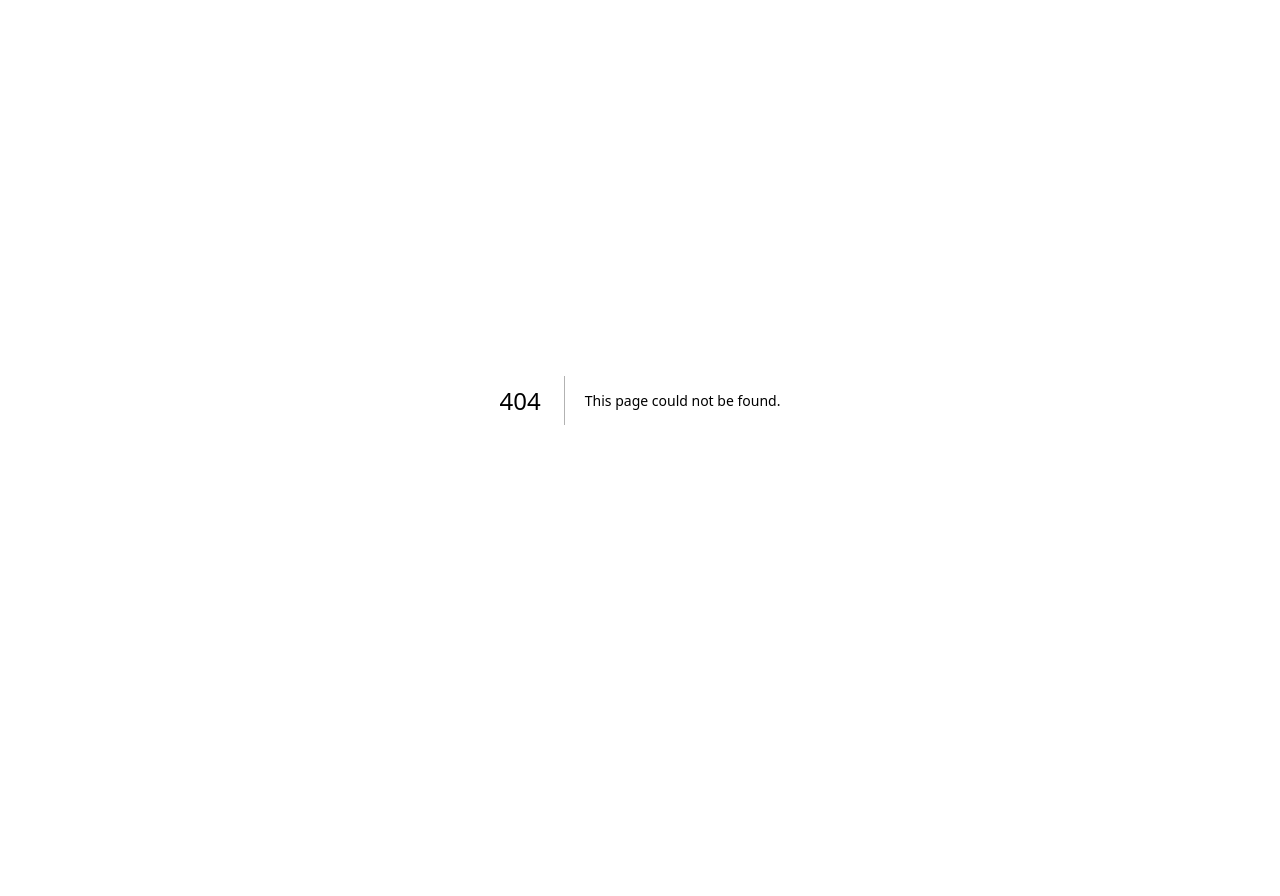
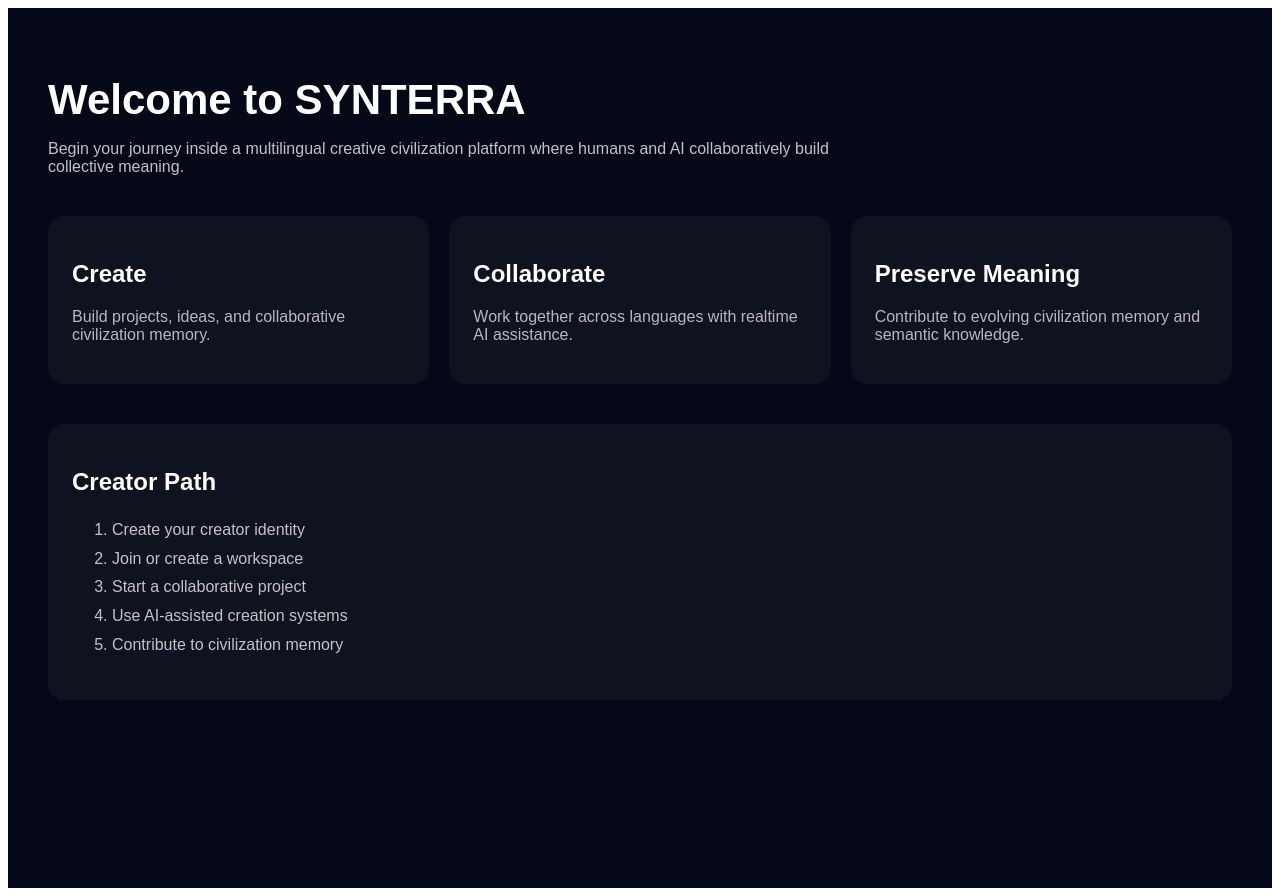
Before and after one commit to Dzintars12/SYNTERRA, a Next.js app: page /onboarding in a window 1280 px wide. Before the commit this address had no page. Before the commit the page ends 800 px from the top, so only its background shows below. Built offline with nearby package versions, Linux system fonts and the light colour scheme.

Commit message:
Add creator onboarding experience page

```diff
--- /dev/null
+++ b/app/onboarding/page.tsx
@@ -0,0 +1,89 @@
+export default function OnboardingPage() {
+  return (
+    <main
+      style={{
+        minHeight: "100vh",
+        background: "#050816",
+        color: "white",
+        padding: "40px",
+        fontFamily: "Arial, sans-serif",
+      }}
+    >
+      <h1 style={{ fontSize: "42px", marginBottom: "12px" }}>
+        Welcome to SYNTERRA
+      </h1>
+
+      <p style={{ opacity: 0.75, maxWidth: "820px" }}>
+        Begin your journey inside a multilingual creative civilization platform
+        where humans and AI collaboratively build collective meaning.
+      </p>
+
+      <section
+        style={{
+          marginTop: "40px",
+          display: "grid",
+          gap: "20px",
+          gridTemplateColumns: "repeat(auto-fit, minmax(260px, 1fr))",
+        }}
+      >
+        <div
+          style={{
+            padding: "24px",
+            borderRadius: "16px",
+            background: "rgba(255,255,255,0.04)",
+          }}
+        >
+          <h2>Create</h2>
+          <p style={{ opacity: 0.7 }}>
+            Build projects, ideas, and collaborative civilization memory.
+          </p>
+        </div>
+
+        <div
+          style={{
+            padding: "24px",
+            borderRadius: "16px",
+            background: "rgba(255,255,255,0.04)",
+          }}
+        >
+          <h2>Collaborate</h2>
+          <p style={{ opacity: 0.7 }}>
+            Work together across languages with realtime AI assistance.
+          </p>
+        </div>
+
+        <div
+          style={{
+            padding: "24px",
+            borderRadius: "16px",
+            background: "rgba(255,255,255,0.04)",
+          }}
+        >
+          <h2>Preserve Meaning</h2>
+          <p style={{ opacity: 0.7 }}>
+            Contribute to evolving civilization memory and semantic knowledge.
+          </p>
+        </div>
+      </section>
+
+      <section
+        style={{
+          marginTop: "40px",
+          padding: "24px",
+          borderRadius: "16px",
+          background: "rgba(255,255,255,0.04)",
+        }}
+      >
+        <h2>Creator Path</h2>
+
+        <ol style={{ opacity: 0.75, lineHeight: 1.8 }}>
+          <li>Create your creator identity</li>
+          <li>Join or create a workspace</li>
+          <li>Start a collaborative project</li>
+          <li>Use AI-assisted creation systems</li>
+          <li>Contribute to civilization memory</li>
+        </ol>
+      </section>
+    </main>
+  );
+}
```
